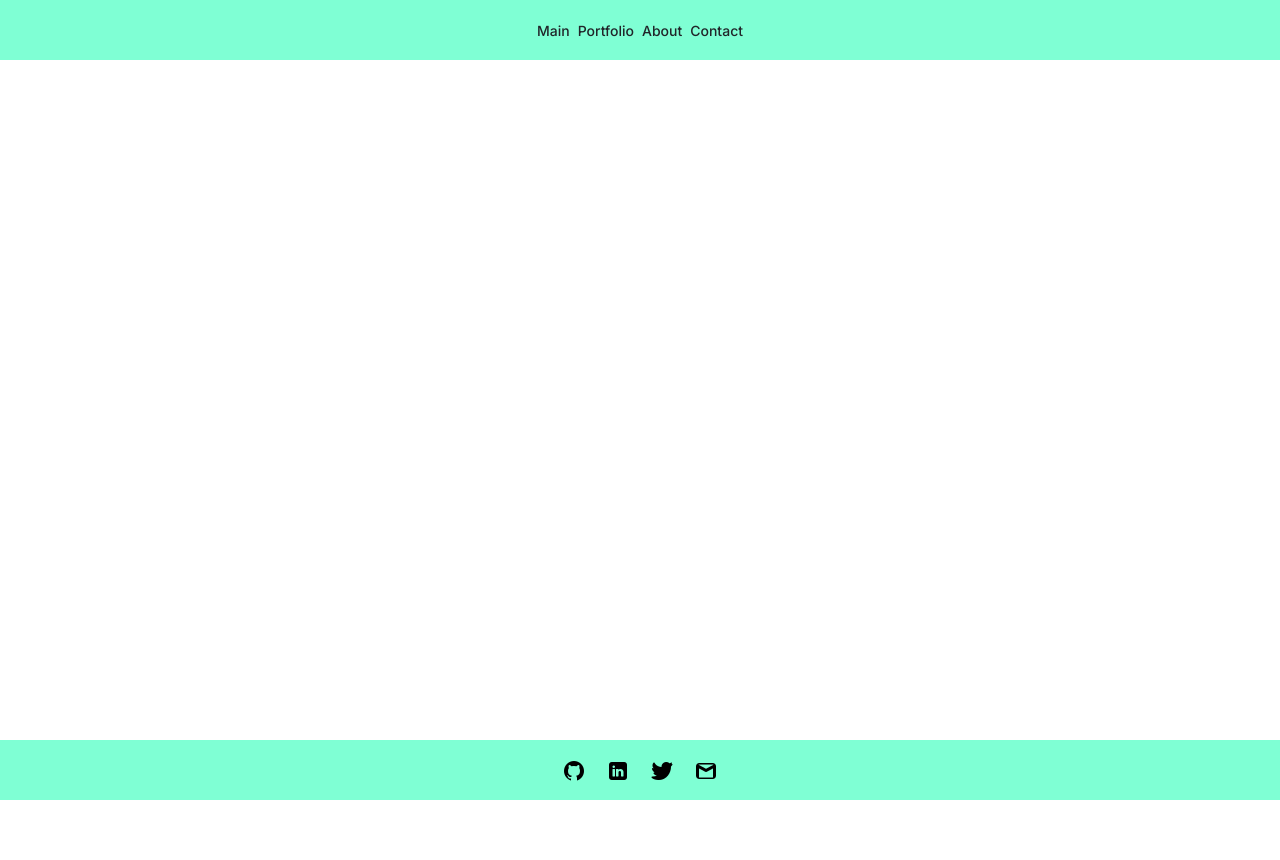
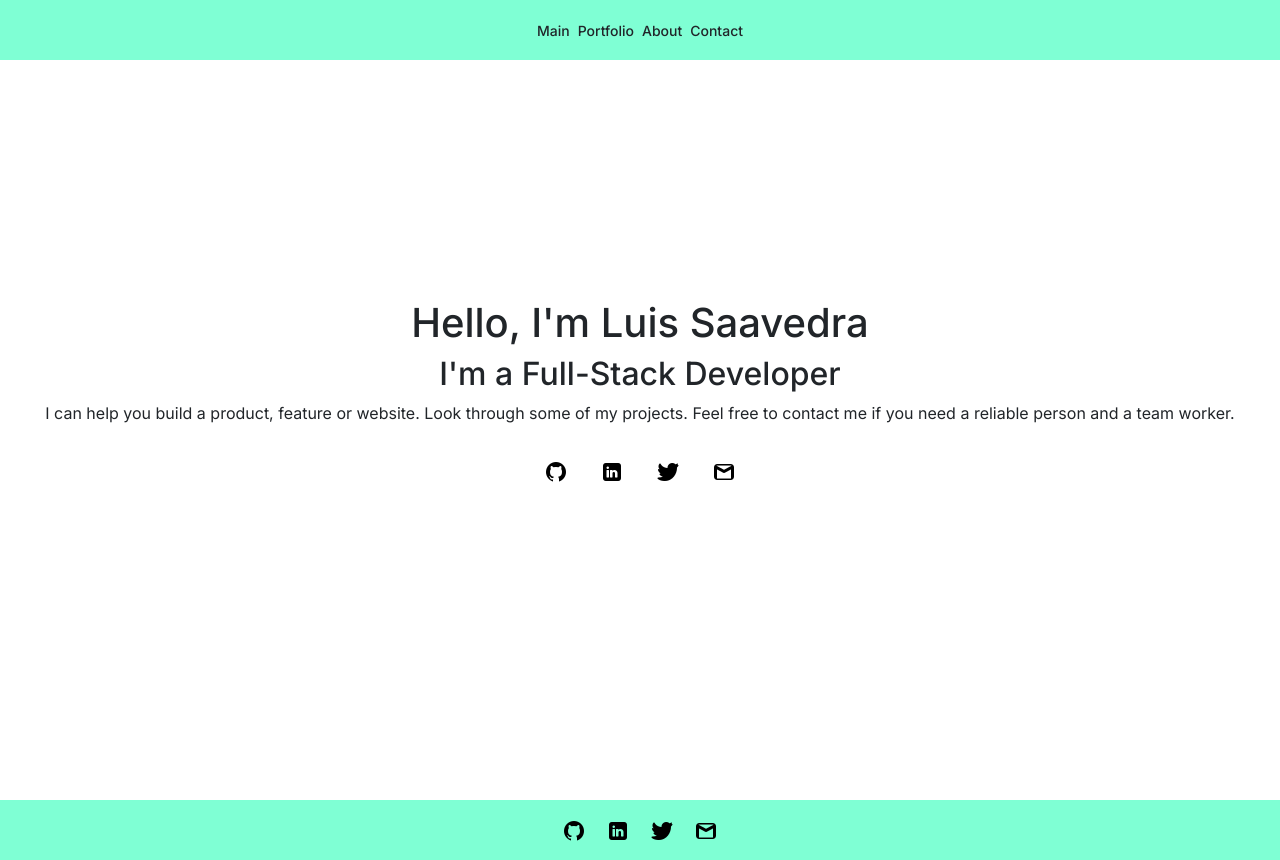
Before and after one commit to nriqu322/portfolio-ls, a React (Create React App) app: page / in a window 1280 px wide. Before the commit the page ends 800 px from the top, so only its background shows below. Built offline with nearby package versions, Linux system fonts and the light colour scheme.

Commit message:
add content to main view

```diff
--- a/src/App.css
+++ b/src/App.css
@@ -13,7 +13,7 @@
 }
 
 .header {
-  position: absolute;
+  position: fixed;
   top: 0;
   left: 0;
   width: 100%;
@@ -28,6 +28,7 @@ ul {
   height: 60px;
   display: flex;
   justify-content: center;
+  margin-bottom: 0;
 }
 
 ul.list-center li {
@@ -37,12 +38,28 @@ ul.list-center li {
 }
 
 .footer {
-  position: absolute;
+  /* position: absolute;
   bottom: 0;
-  width: 100%;
+  width: 100%; */
   height: 60px;
 }
 
 .footer ul li {
   margin: 0 10px
 }
+
+.main-content {
+  height: 100vh;
+  display: flex;
+  flex-direction: column;
+  align-items: center;
+  justify-content: center;
+}
+
+.main-social-media ul {
+  background-color: white;
+}
+
+.main-social-media ul li {
+  margin: 0 16px;
+}
--- a/src/components/Main.js
+++ b/src/components/Main.js
@@ -1,8 +1,41 @@
 import React from 'react';
+import github from '../assets/icons/icons8-github-24.png';
+import linkedin from '../assets/icons/icons8-linkedin-24.png';
+import twitter from '../assets/icons/icons8-twitter-24.png';
+import gmail from '../assets/icons/icons8-gmail-24.png';
 
 const Main = () => (
   <div className="main-content">
-    <p>Hello, I&apos;m a Fullstack Developer</p>
+    <h1 className="intro-name">Hello, I&apos;m Luis Saavedra</h1>
+    <h2 className="intro-work">I&apos;m a Full-Stack Developer</h2>
+    <p className="intro-info">
+      I can help you build a product, feature or website. Look through some of my projects.
+      Feel free to contact me if you need a reliable person and a team worker.
+    </p>
+    <div className="main-social-media">
+      <ul className="list-center">
+        <li>
+          <a href="https://github.com/nriqu322/">
+            <img src={github} alt="github" />
+          </a>
+        </li>
+        <li>
+          <a href="https://github.com/nriqu322/">
+            <img src={linkedin} alt="linkedin" />
+          </a>
+        </li>
+        <li>
+          <a href="https://twitter.com/nriqu322/">
+            <img src={twitter} alt="twitter" />
+          </a>
+        </li>
+        <li>
+          <a href="mailto:lenrique.saavedra@gmail.com">
+            <img src={gmail} alt="gmail" />
+          </a>
+        </li>
+      </ul>
+    </div>
   </div>
 );
 
```
Also changed, not shown: 1 other file (tests, documents, lock files or other folders).
